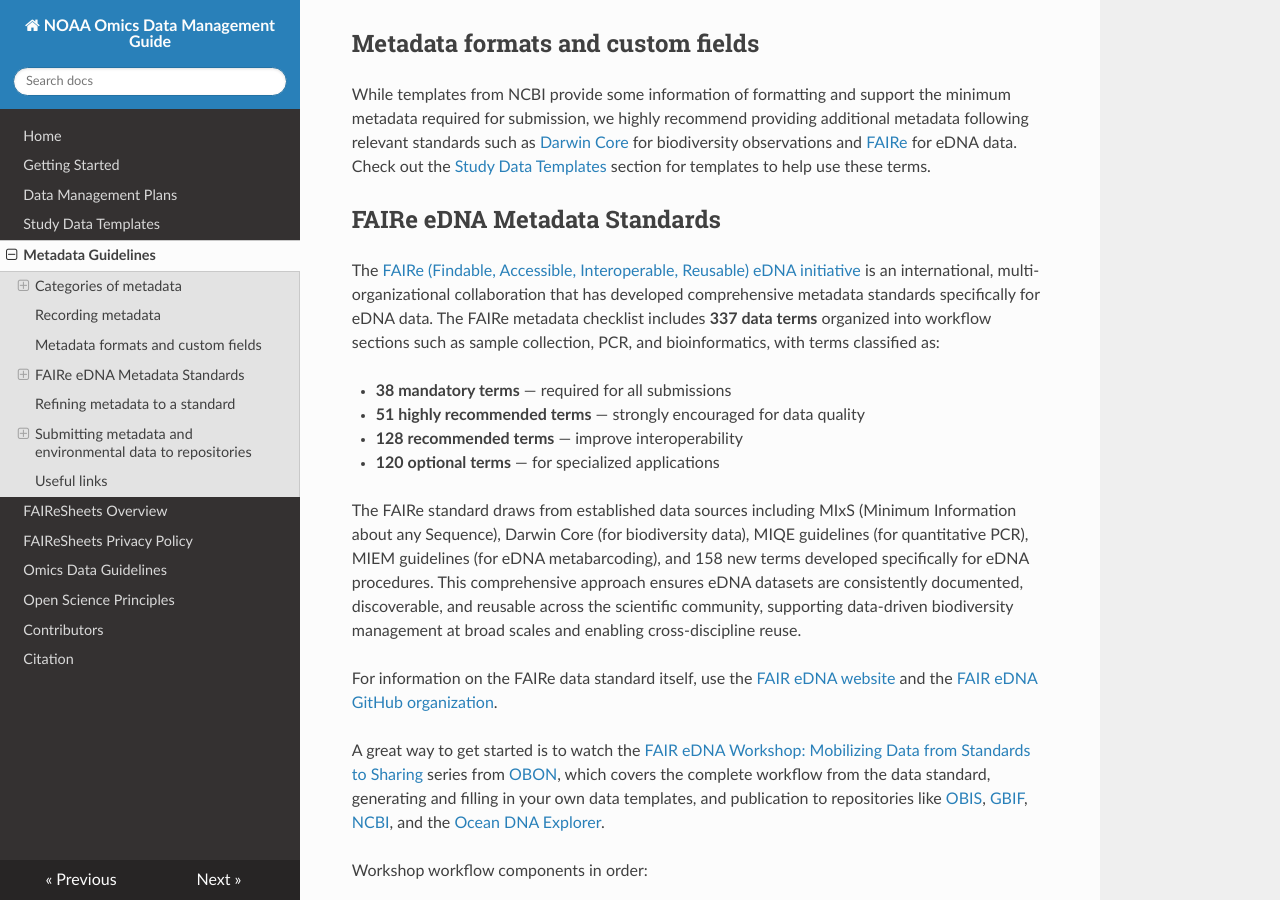
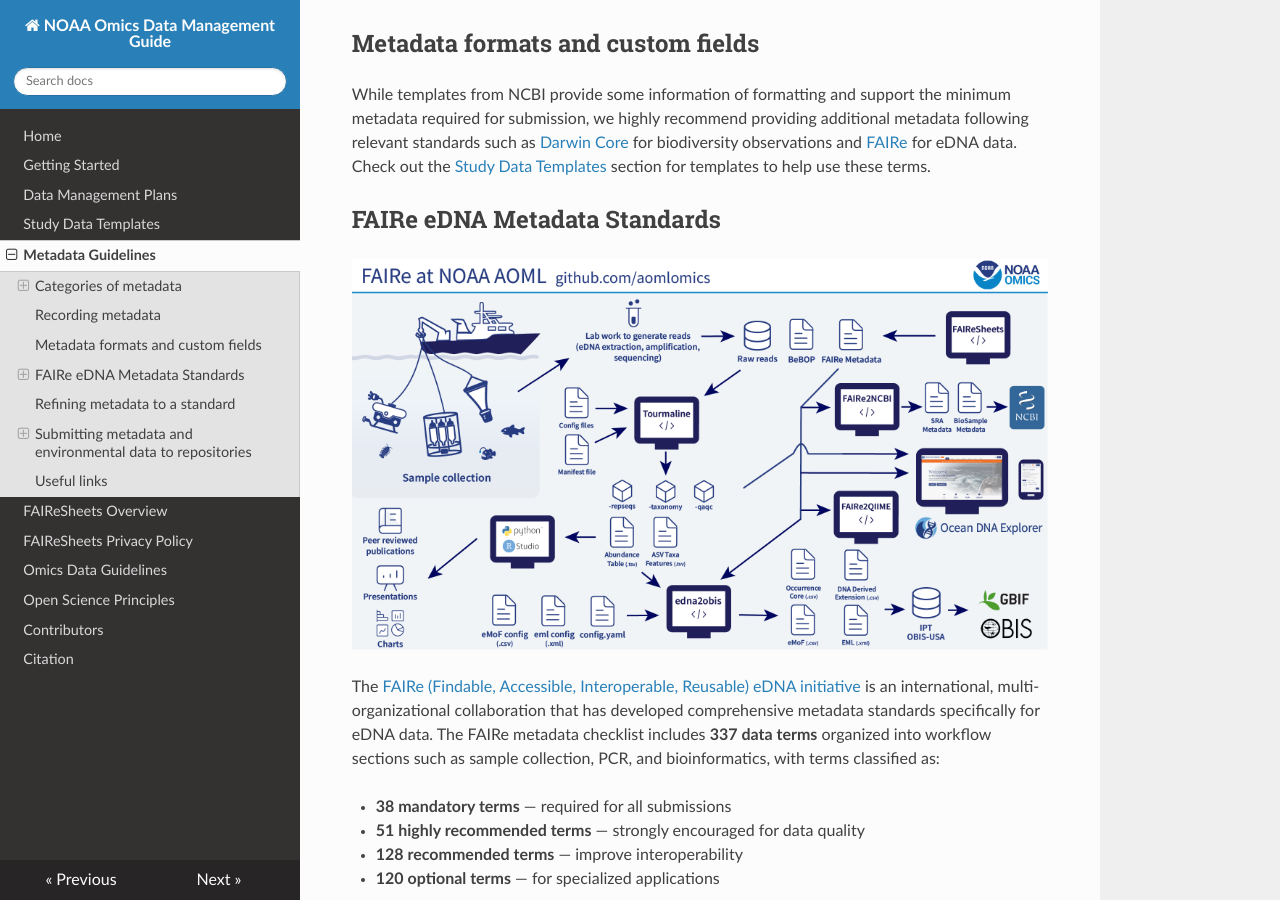
Before and after one commit to NOAA-Omics/noaa-omics-dmg, an MkDocs documentation site: the page built from docs/metadata-guidelines.md, in a window 1280 px wide and 900 px high, scrolled down 1641 px. Built offline with MkDocs 1.6.1, drawn with Linux system fonts in a browser that asks for light colours; nearby versions of some CDN libraries.

Commit message:
Adds FAIRe products at AOML overview to metadata guidelines

```diff
--- a/docs/metadata-guidelines.md
+++ b/docs/metadata-guidelines.md
@@ -35,6 +35,8 @@
 While templates from NCBI provide some information of formatting and support the minimum metadata required for submission, we highly recommend providing additional metadata following relevant standards such as [Darwin Core](https://dwc.tdwg.org/terms/) for biodiversity observations and [FAIRe](https://fair-edna.github.io/index.html) for eDNA data. Check out the [Study Data Templates](https://noaa-omics-dmg.readthedocs.io/en/latest/study-data-templates.html) section for templates to help use these terms.
 
 ## FAIRe eDNA Metadata Standards
+
+![FAIRe tools and repository workflow overview](assets/full_aoml_code_repos_final.png)
 
 The [FAIRe (Findable, Accessible, Interoperable, Reusable) eDNA initiative](https://fair-edna.github.io/index.html) is an international, multi-organizational collaboration that has developed comprehensive metadata standards specifically for eDNA data. The FAIRe metadata checklist includes **337 data terms** organized into workflow sections such as sample collection, PCR, and bioinformatics, with terms classified as:
 
```
